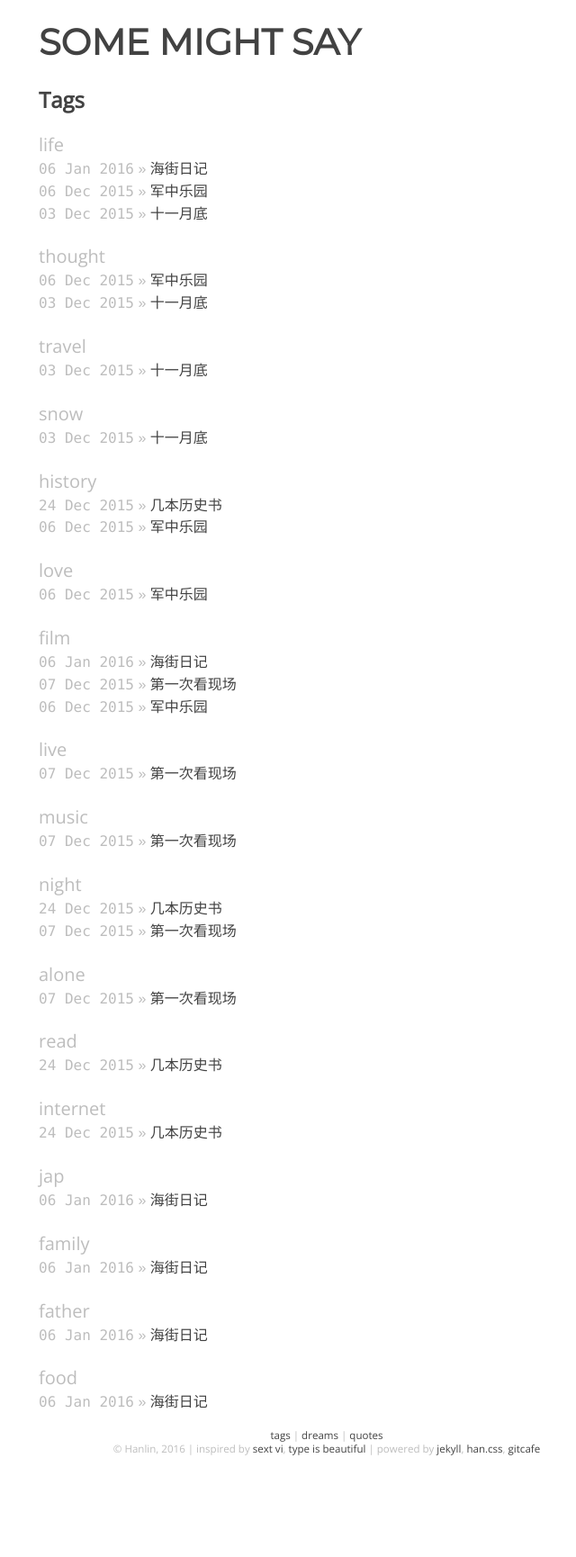
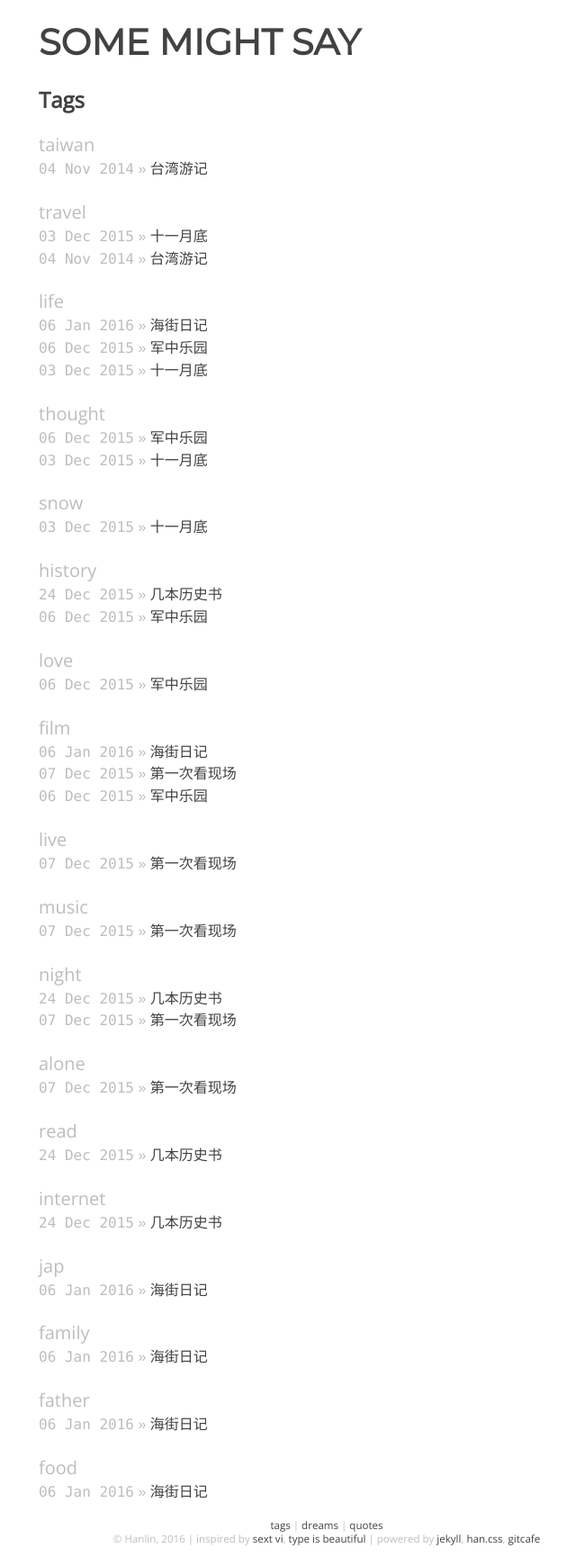
Before and after one commit to onion7878/word, a Jekyll site: the page built from tags.html, in a window 1280 px wide. Shown: the whole page at 90% size, without its empty margins (277-917 px from the left). Built offline with Jekyll 4.4.1, drawn with Linux system fonts in a browser that asks for light colours; Markdown is read by kramdown in place of the engine named in the settings; before the commit the page ends 1631 px from its top, so only the background shows below that; some of the changed lines change nothing that is shown.

Commit message:
add a old post

```diff
--- /dev/null
+++ b/_posts/2014-11-04-taiwan-travel.md
@@ -0,0 +1,50 @@
+---
+
+layout: post
+title: 台湾游记
+date: 14-11-04 21:55:57
+tags: [taiwan, travel]
+categories: [life]
+
+---
+
+![taiwan]({{site.url}}/assets/blog_img/2014-10-16-taiwan-travel/linchingche.jpg)
+
+<figcaption><a href="https://secure.flickr.com/photos/linchingche2537">林經哲</a></figcaption>
+
+早上在浏览网页的时候，偶然发现了上面的图片，图片没有标注出任何信息，也没有任何对应文字描述；但我的第一反应是这个地方好像台湾啊，遂保存啦下来，并搜索了相关信息，发现确实是画的是台湾，是一位叫林經哲的画家画的；
+
+这张画，太像我在九月份去台湾旅游的第一个晚上的情景了：坐在机场大巴上，看着匆匆忙忙的机车和慢慢变黑天；道路两旁也都停满了机车，而车道上的机车则几乎把汽车团团围住；才大巴，台北就下起了暴雨，毫无准备的我们只能跑到路边躲雨，而刚刚还在等红绿灯的机车司机都已经穿好了雨衣；这种反差，才让我突然对周围有了陌生的感觉。
+
+### 台北 & 夜市
+
+到了台北的当前晚上几个同事就一起出发去夜市，抓紧每一点时间，我也跟着去了。因为不熟悉路也还没有来的及办当地的电话卡，走了许多绕路才到饶河夜市，这里大多是卖的海鲜及一些卤味，吃的居多；但我一闻到海鲜的味道就受不了，在他们享受美味的时候也只有无奈的坐在一旁，忍不住尝了一口鱿鱼，实在受不了也吐掉了，以至于他们在吃烤虾的时候，我就望而却步了。而在要回成都的前一天晚上，我几个抱着不同的目的又来到第一天吃海鲜地方；这次我才尝试了烤虾，接着便一盘接着一盘的上；虾不腥，肉很饱满而且筋道，咬断虾外层那成膜时的口感是脆的，然后再沾点粉（不知道叫什么名字了，是粉末状，看起来像胡椒粉，但是是咸的，而且有味精的味道）；随后又尝试了其他的海产品（除了生蚝），多沾一些调料还是可以接受的。味道也不错。
+
+期间还去了宁夏夜市，路上看见不少日式的小酒馆应该和台湾日治时期有不少关系，台湾的店面和街道都感觉小小的，这种小又不会让人觉得不够用，用现在的话来说就是小而美。
+
+![grand-hotel]({{site.url}}/assets/blog_img/2014-10-16-taiwan-travel/September_14__2014_at_0319PM.jpg)
+
+在台北无意间还看到了**台湾圆山大饭店**，之前是不知道饭店的名字，之前只是在李安导演的《饮食男女》中的有过印象；突然出现在眼前有一种现实和电影的交错感。
+
+
+### 垦丁 & 机车
+
+![kendingdog]({{site.url}}/assets/blog_img/2014-10-16-taiwan-travel/September_15__2014_at_0421PM.jpg)
+
+*垦丁给人的感觉是放松和懒散的*
+
+垦丁相比台北就像来到了乡下，但这里的乡下并不是一种贬义，更多的是当地市民散发出来的一种生活态度；期间在垦丁夜市和一位做烤玉米（非常好吃）生意的阿姨聊了几句；她很热情，当问到我们是从台北玩过来的时候，她说她之前也是台北的，现在来垦丁做生意，并且说她一点也不喜欢大城市里的生活，就喜欢在乡下做点小生意，过着很惬意的生活，她说这话时，脸上充满了自信，你能感受她对当前生活的满意，仿佛街边挂着两个大喇叭不停播放的竞选县长的拉票车跟她一点关系都没有。
+
+在垦丁，我们还租了机车（烧气的，如果没有国际驾照是违法的）；我觉得骑机车在垦丁路上飞奔是最爽的事情，夜里从河提酒店骑到垦丁大街，期间还路上开了次卡丁车。
+
+不知道是因为大家进过在台北的几天都跟熟悉了，还是什么原因，在垦丁我们玩的更开。相比台北，垦丁给人的感觉更放松。
+
+![sea]({{site.url}}/assets/blog_img/2014-10-16-taiwan-travel/September_16__2014_at_0305PM.jpg)
+
+垦丁的海倒是没有给我留下太多的影响，一方面可能是因为台风的原因没有能够去海边走走（虽然去潜水了）。另一方面很多时候看到大海都是在大巴车上，即使的中途下车，也早过了最初的兴奋；来之前想着可以骑机车在沿着海边的马路飞奔，到也是“我猜中的前头，可是猜不到结局”（我们是晚上沿着海边马路飞奔，几乎看不到海，偶尔可以白色的浪花...）
+
+### 最后
+
+台湾是还想多来几次的地方，甚至我在回到成都过后越发迫切的想去了解台湾的历史，想知道那些因素造就了现在我所看到的台湾，而且还有好多想去的地方都还没有机会去。
+
+台湾我还会来的。
--- a/assets/css/style.css
+++ b/assets/css/style.css
@@ -92,6 +92,11 @@ article a {
 	border-bottom: 1px solid;
 	border-bottom-color: #424242;
 	padding-bottom: .05em;
+}
+
+figcaption {
+	text-align: right;
+	font-size: 0.85em;
 }
 
 .dream {
```
Also changed, not shown: assets/blog_img/2014-10-16-taiwan-travel/September_14__2014_at_0319PM.jpg (added), assets/blog_img/2014-10-16-taiwan-travel/September_15__2014_at_0421PM.jpg (added), assets/blog_img/2014-10-16-taiwan-travel/September_16__2014_at_0305PM.jpg (added), assets/blog_img/2014-10-16-taiwan-travel/linchingche.jpg (added).
